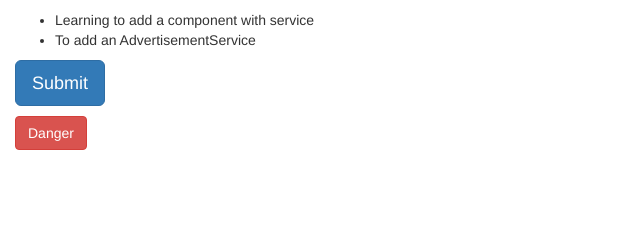
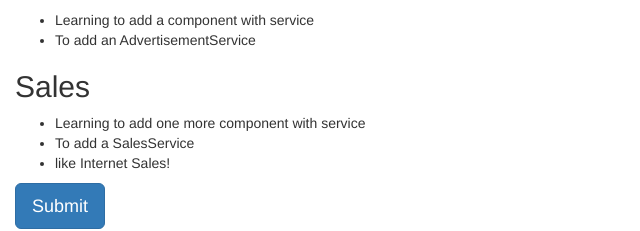
Before and after one commit to niel905g/assignment1, an Angular app: page / in a window 1280 px wide. Shown: the part 629-860 px from the top of the page, without its empty margins (0-640 px from the left). Before the commit the page ends 800 px from the top, so only its background shows below. Built offline with nearby package versions, Linux system fonts and the light colour scheme.

Commit message:
sales.component & service

```diff
--- a/src/app/app.component.ts
+++ b/src/app/app.component.ts
@@ -1,6 +1,7 @@
 import { Component } from '@angular/core';
 import { ProductService } from './product.service';
 import { AdvertisementService } from './advertisement.service';
+import { SaleService } from './sale.service';
 
 @Component({
   selector: 'app-root',
@@ -13,6 +14,7 @@ import { AdvertisementService } from './advertisement.service';
   <rating></rating>
   <products></products>
   <advertisements></advertisements>
+  <sales></sales>
   <div>
   <button (click)="onClickMe($event)" class="btn btn-primary btn-lg"
   [class.disabled]="!isValid">Submit</button>
@@ -23,7 +25,7 @@ import { AdvertisementService } from './advertisement.service';
   [class.disabled]="!isValid">Danger</button>
   </div></div>
   `,
-  providers: [ProductService, AdvertisementService]
+  providers: [ProductService, AdvertisementService, SaleService]
 })
 
 export class AppComponent {
--- a/src/app/app.module.ts
+++ b/src/app/app.module.ts
@@ -6,11 +6,12 @@ import { RatingComponent } from './rating.component';
 import { AdvertisementsComponent } from './advertisements.component';
 import { FormsModule } from '@angular/forms';
 import { HttpClientModule } from '@angular/common/http';
+import { SalesComponent } from './sales.component';
 
 @NgModule({
   declarations: [
     AppComponent, ProductsComponent, AdvertisementsComponent,
-    RatingComponent
+    RatingComponent, SalesComponent
   ],
   imports: [
     BrowserModule,
--- a/src/app/products.component.ts
+++ b/src/app/products.component.ts
@@ -12,7 +12,7 @@ import { ProductService } from './product.service';
   `
   })
 
-export class ProductsComponent{
+export class ProductsComponent {
   products;
 
   constructor(productService: ProductService){
--- /dev/null
+++ b/src/app/sale.service.ts
@@ -0,0 +1,5 @@
+export class SaleService {
+  getSale(): string[] {
+    return ['Learning to add one more component with service', 'To add a SalesService', 'like Internet Sales!'];
+    }
+  }
--- /dev/null
+++ b/src/app/sales.component.ts
@@ -0,0 +1,21 @@
+import { Component } from '@angular/core';
+import { SaleService } from './sale.service';
+
+@Component({
+  selector: 'sales',
+  template: `<h2>Sales</h2>
+  <ul>
+  <li *ngFor="let sale of sales">
+{{sale}}
+</li>
+</ul>
+  `
+})
+
+export class SalesComponent {
+  sales: any;
+
+    constructor(saleService: SaleService) {
+      this.sales = saleService.getSale();
+    }
+}
```
